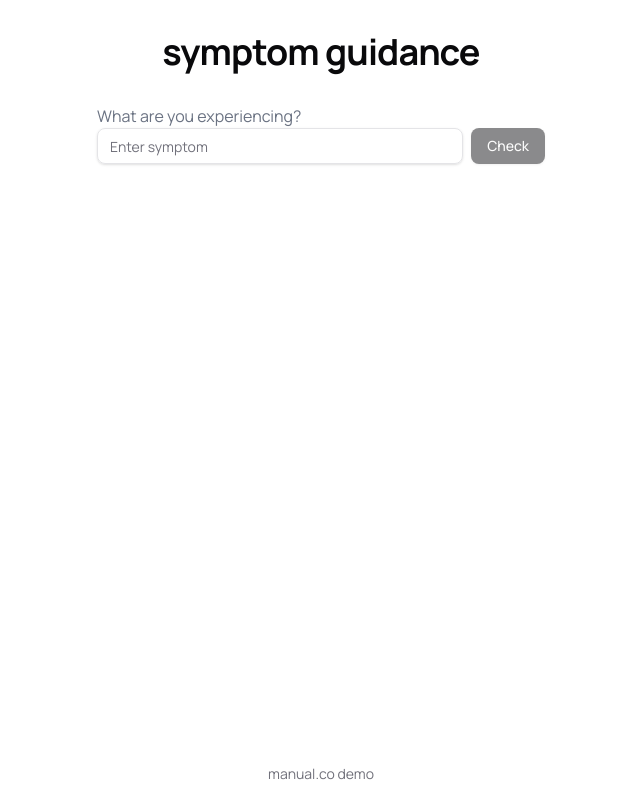
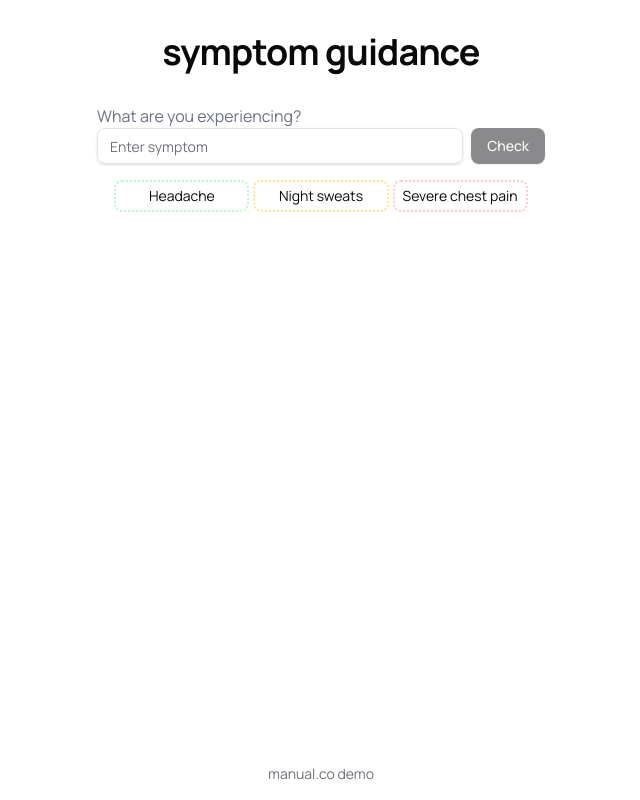
Before and after one commit to charlesponti/manual-co, a Next.js app: page / in a window 1280 px wide. Shown: the whole page, without its empty margins (319-959 px from the left). Built offline with nearby package versions, Linux system fonts and the light colour scheme.

Commit message:
feat: provide suggestions for testing

```diff
--- a/src/app/page.tsx
+++ b/src/app/page.tsx
@@ -57,7 +57,34 @@ export default function Home() {
 							{isPending ? "Checking..." : "Check"}
 						</Button>
 					</div>
-
+					{!showResults ? (
+						<div className="flex flex-col items-center">
+							<ul className="list-disc gap-1 grid grid-cols-3 h-6">
+								<button
+									type="button"
+									className="px-2 py-1 border-dotted border-2	rounded-md cursor-pointer border-green-200 text-sm"
+									onClick={() => setSymptom("Headache")}
+								>
+									Headache
+								</button>
+								<button
+									type="button"
+									className="px-2 py-1 border-dotted border-2	rounded-md cursor-pointer border-amber-200 text-sm"
+									onClick={() => setSymptom("Night sweats")}
+								>
+									Night sweats
+								</button>
+								<button
+									type="button"
+									className="px-2 py-1 border-dotted border-2	rounded-md cursor-pointer border-red-200 text-sm"
+									onClick={() => setSymptom("Severe chest pain")}
+								>
+									Severe chest pain
+								</button>
+							</ul>
+							{/* Additional content can be added here */}
+						</div>
+					) : null}
 					{error && (
 						<div className="bg-destructive/15 text-destructive p-3 rounded-md text-sm">
 							{error.message}
```
